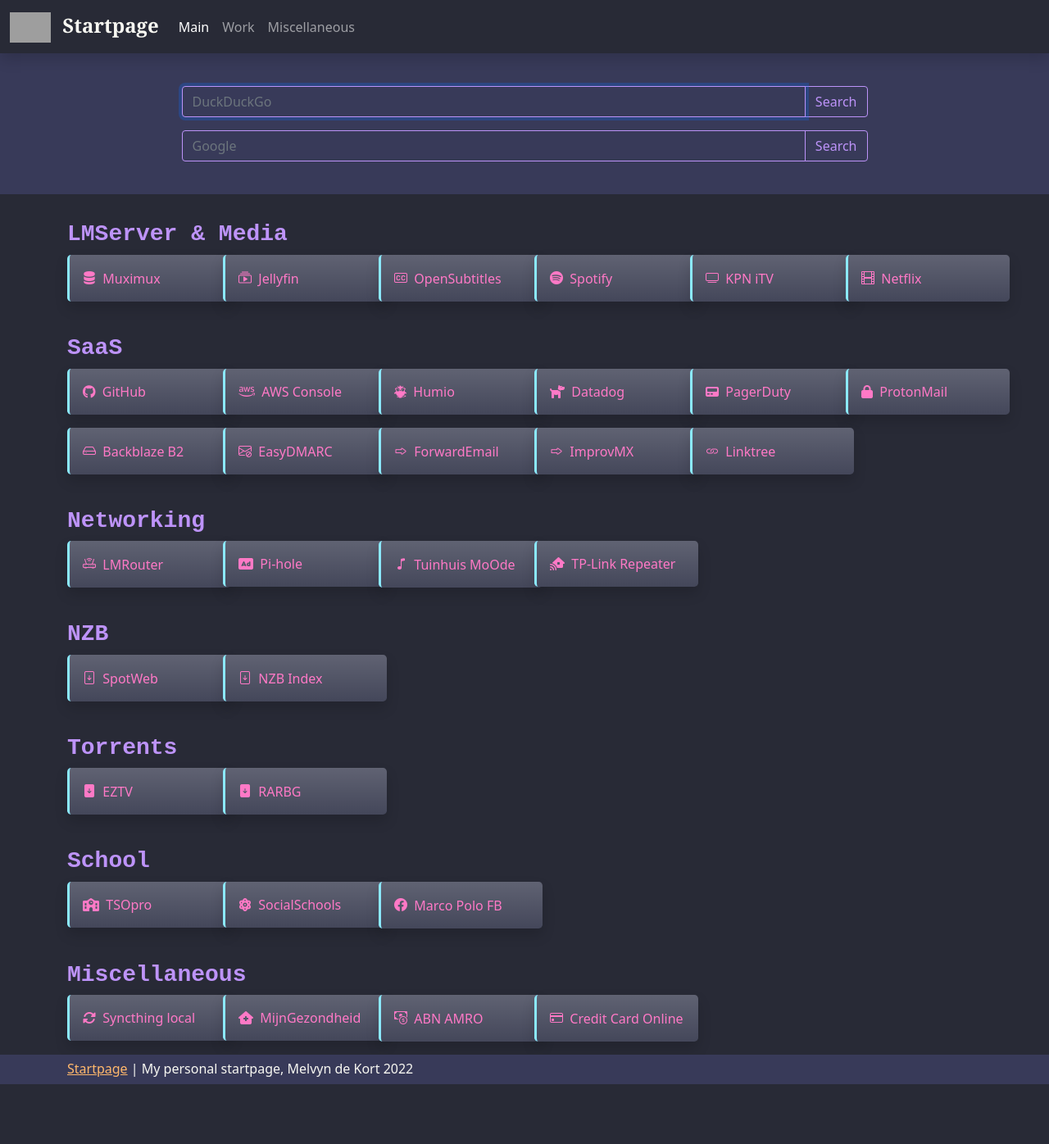
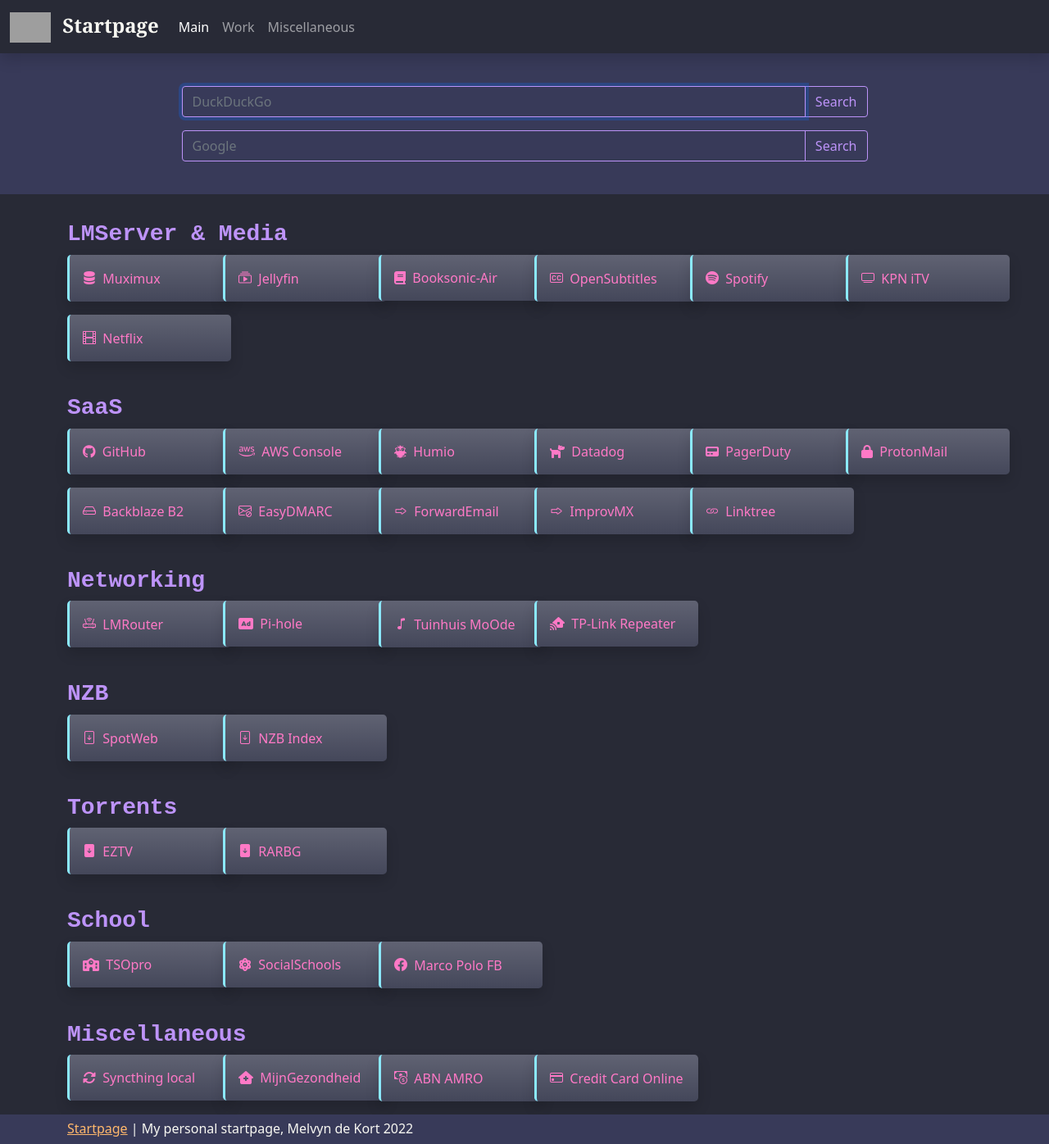
Before and after one commit to melvyndekort/startpage, a Jekyll site: the page built from pages/index.md, in a window 1280 px wide. Shown: the whole page at 82% size. Built offline with Jekyll 4.4.1, drawn with Linux system fonts in a browser that asks for light colours; nearby versions of some CDN libraries; before the commit the page ends 1323 px from its top, so only the background shows below that; grey boxes are pictures that could not be loaded.

Commit message:
Add booksonic

```diff
--- a/_data/bookmarks.yml
+++ b/_data/bookmarks.yml
@@ -8,6 +8,9 @@
         - name: Jellyfin
           icon: bi bi-collection-play
           url: https://lmserver.mdekort.nl/jellyfin
+        - name: Booksonic-Air
+          icon: fa-solid fa-book
+          url: https://lmserver.mdekort.nl/booksonic
         - name: OpenSubtitles
           icon: bi bi-badge-cc
           url: https://www.opensubtitles.org/nl
```
